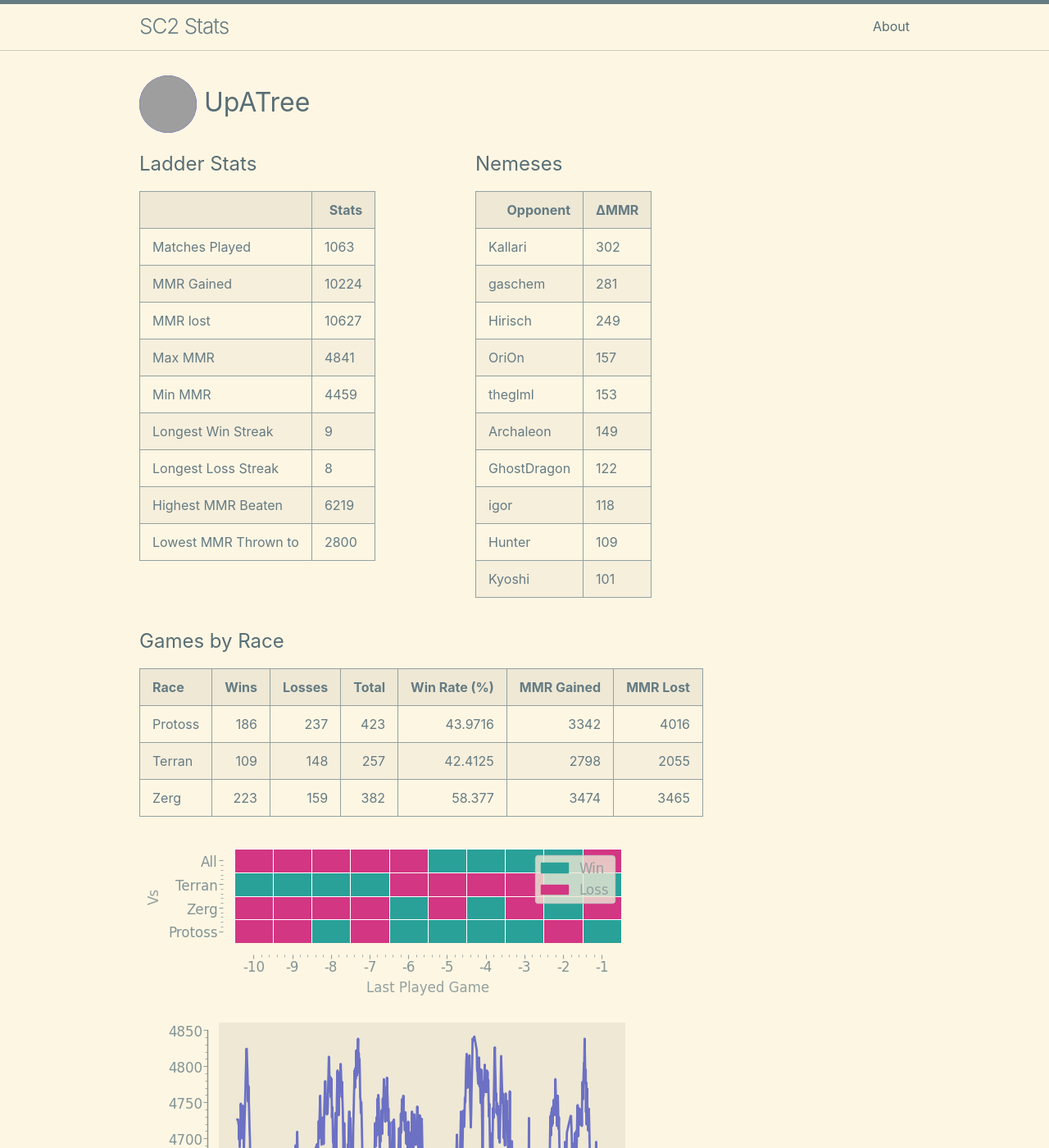
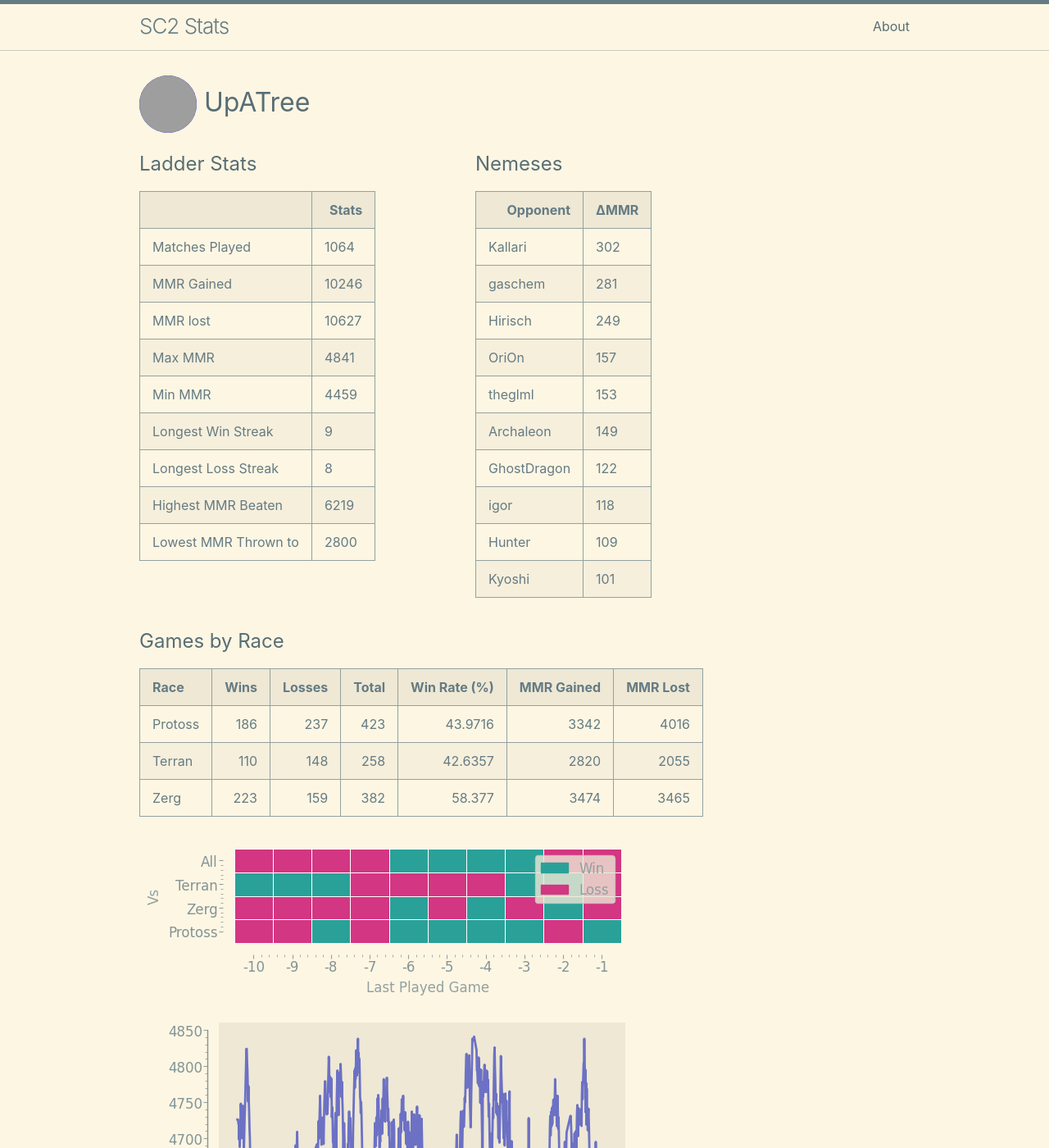
Before and after one commit to kylermurphy/UpATree, a Jekyll site: the page built from docs/index.md, in a window 1280 px wide and 1400 px high. Shown: the whole window at 82% size. Built offline with Jekyll 4.4.1, drawn with Linux system fonts in a browser that asks for light colours; grey boxes are pictures that could not be loaded.

Commit message:
running on push

```diff
--- a/docs/index.md
+++ b/docs/index.md
@@ -18,11 +18,11 @@ layout: home
   <tbody>
     <tr>
       <td>Matches Played</td>
-      <td>1063</td>
+      <td>1064</td>
     </tr>
     <tr>
       <td>MMR Gained</td>
-      <td>10224</td>
+      <td>10246</td>
     </tr>
     <tr>
       <td>MMR lost</td>
@@ -115,7 +115,7 @@ layout: home
 | Race    |   Wins |   Losses |   Total |   Win Rate (%) |   MMR Gained |   MMR Lost |
 |:--------|-------:|---------:|--------:|---------------:|-------------:|-----------:|
 | Protoss |    186 |      237 |     423 |        43.9716 |         3342 |       4016 |
-| Terran  |    109 |      148 |     257 |        42.4125 |         2798 |       2055 |
+| Terran  |    110 |      148 |     258 |        42.6357 |         2820 |       2055 |
 | Zerg    |    223 |      159 |     382 |        58.377  |         3474 |       3465 |
 
 ![Games by Race](./assets/gm_hist.png)
--- a/log.txt
+++ b/log.txt
@@ -292,3 +292,4 @@ Writing a log file 2025-03-05 17:20:23.
 Writing a log file 2025-03-05 17:37:28.
 Writing a log file 2025-03-05 17:49:53.
 Writing a log file 2025-03-05 18:32:28.
+Writing a log file 2025-03-05 18:51:48.
```
Also changed, not shown: docs/assets/MMR.png, docs/assets/daily.png, docs/assets/gm_hist.png, docs/assets/r_wrt.png, 1 other file.
